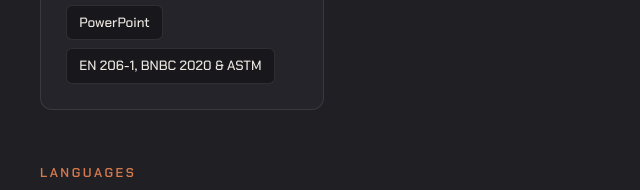
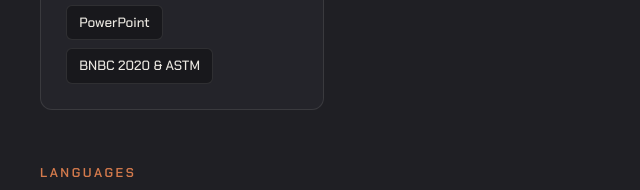
Before and after one commit to mohaimenulpollob/mohaimenulpollob.github.io, a plain HTML site: page index.html in a window 1280 px wide. Shown: the part 11373-11563 px from the top of the page, 0-640 px from the left. Drawn offline with nearby package versions, Linux system fonts and the light colour scheme.

Commit message:
Remove EN 206-1 from Productivity & Standards tag

```diff
--- a/index.html
+++ b/index.html
@@ -2957,7 +2957,7 @@
             <span class="skill-tag">MS Word</span>
             <span class="skill-tag">MS Excel</span>
             <span class="skill-tag">PowerPoint</span>
-            <span class="skill-tag">EN 206-1, BNBC 2020 &amp; ASTM</span>
+            <span class="skill-tag">BNBC 2020 &amp; ASTM</span>
           </div>
         </div>
       </div>
```
